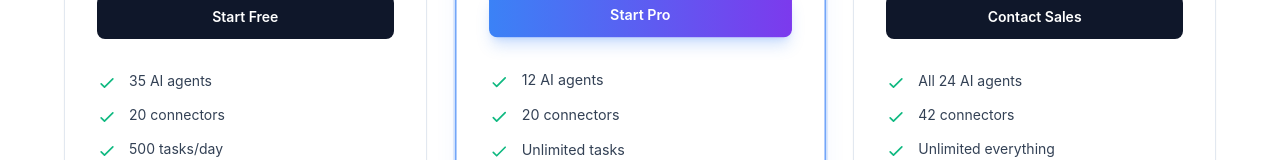
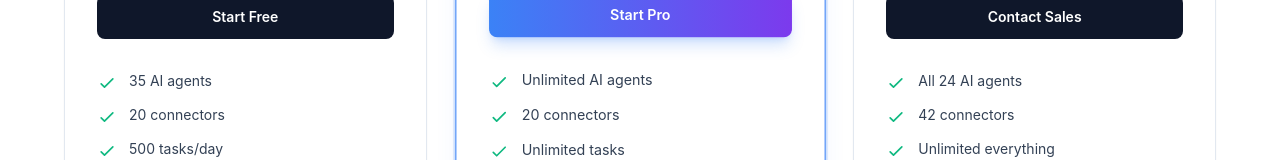
Before and after one commit to mishrasanjeev/agentic-org, a React (Vite) app in the folder ui/: page /pricing in a window 1280 px wide. Shown: the part 478-638 px from the top of the page. Built offline with nearby package versions, Linux system fonts and the light colour scheme; no server answers.

Commit message:
fix: correct pricing — Pro plan is Unlimited agents, not 12
CTA text: "Start free with 35 agents and 20 connectors"
Pro tier: "Unlimited AI agents" (was incorrectly "12 AI agents")
JSON-LD: Pro description updated to match

```diff
--- a/ui/index.html
+++ b/ui/index.html
@@ -261,7 +261,7 @@
         "price": "499",
         "priceCurrency": "USD",
         "priceValidUntil": "2027-12-31",
-        "description": "12 agents, 20 connectors, unlimited tasks, priority support",
+        "description": "Unlimited agents, 20 connectors, unlimited tasks, priority support",
         "availability": "https://schema.org/InStock",
         "url": "https://agenticorg.ai/pricing"
       },
--- a/ui/src/pages/Pricing.tsx
+++ b/ui/src/pages/Pricing.tsx
@@ -147,7 +147,7 @@ const TIERS = [
     cta: "Start Pro",
     ctaLink: "demo",
     features: [
-      "12 AI agents",
+      "Unlimited AI agents",
       "20 connectors",
       "Unlimited tasks",
       "Email support",
@@ -479,7 +479,7 @@ export default function Pricing() {
             Ready to automate your enterprise?
           </h2>
           <p className="text-slate-300 mb-8 max-w-xl mx-auto">
-            Start with 3 free agents today, or book a demo to see the full platform in action.
+            Start free with 35 agents and 20 connectors, or book a demo to see the full platform in action.
           </p>
           <div className="flex flex-col sm:flex-row items-center justify-center gap-4">
             <Link
```
